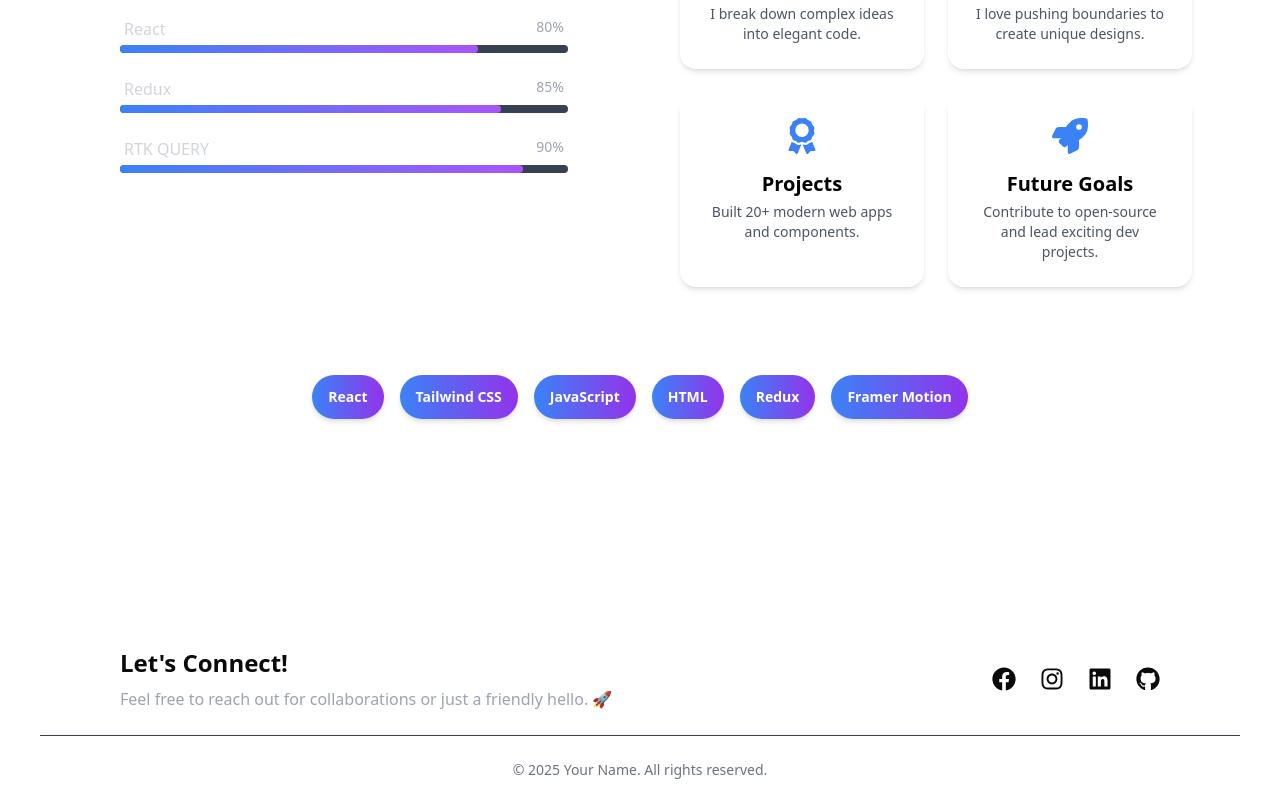
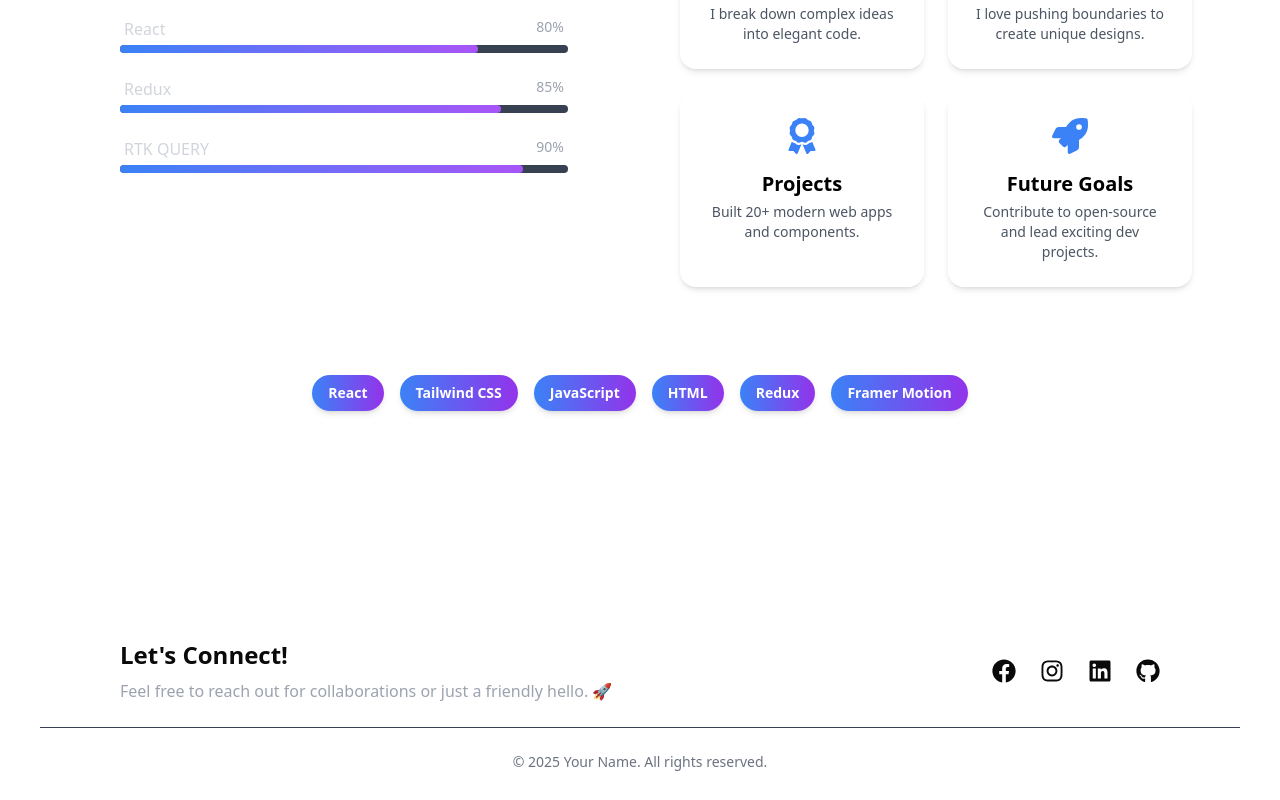
Before and after one commit to Ahmad-Shahzada/portfolio, a React (Vite) app: page /about in a window 1280 px wide. Shown: the part 769-1569 px from the top of the page. Built offline with nearby package versions, Linux system fonts and the light colour scheme.

Commit message:
some change

```diff
--- a/src/pages/About.jsx
+++ b/src/pages/About.jsx
@@ -123,7 +123,7 @@ const AboutSection = () => {
               (tech, idx) => (
                 <span
                   key={idx}
-                  className="px-4 py-3 text-sm font-semibold rounded-full bg-gradient-to-r from-blue-500 to-purple-600 text-white shadow-md hover:scale-105 transition"
+                  className="px-4 py-2 text-sm font-semibold rounded-full bg-gradient-to-r from-blue-500 to-purple-600 text-white shadow-md hover:scale-105 transition"
                 >
                   {tech}
                 </span>
```
